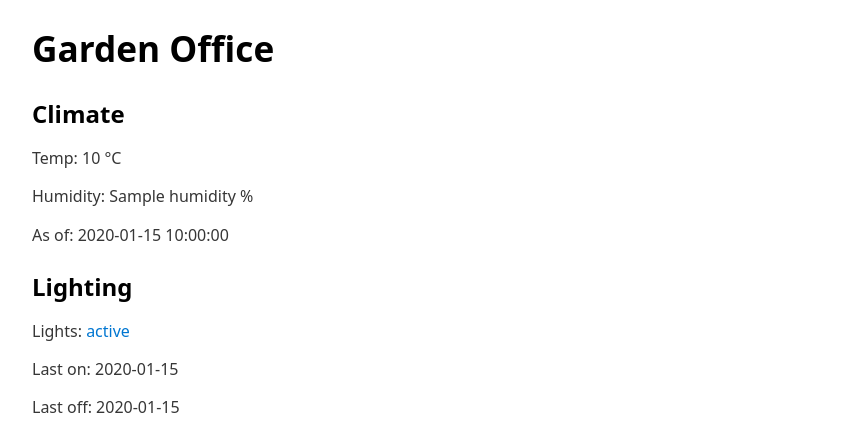
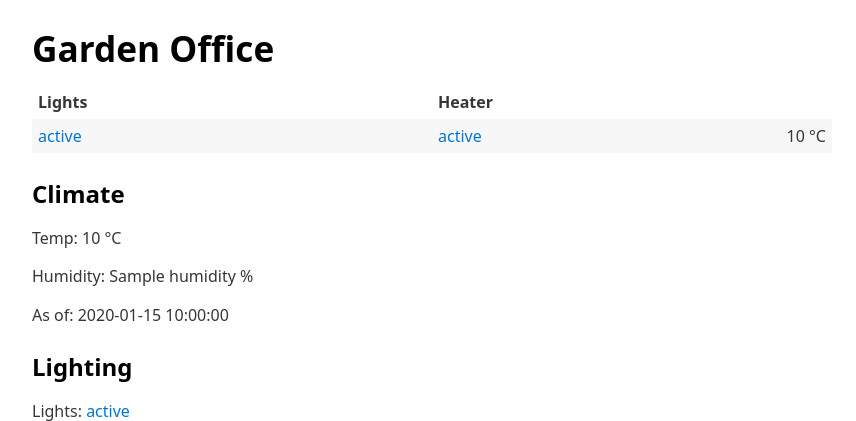
Before and after one commit to cdacos/raspberry-pi-experiments, a Flask app: template app/templates/index.html in a window 1280 px wide. Shown: the top 421 px of the page, without its empty margins (208-1064 px from the left). Run offline with Flask 2, Linux system fonts and the light colour scheme; the template is opened without the code that fills it: most values are stand-ins (such as "Sample title", 1, 10 or a date in 2020).

Commit message:
Added buttons to top of web page

```diff
--- a/app/templates/index.html
+++ b/app/templates/index.html
@@ -10,6 +10,17 @@
     <body>
 
         <h1>Garden Office</h1>
+
+	<table>
+	    <tr>
+	        <th>Lights</th>
+	        <th>Heater</th>
+	    </tr>
+	    <tr>
+                <td><a href="/lights?state={{ lights.state }}">{{ lights.state }}</a></td>
+		<td><a href="/heater?state={{ heater.state }}">{{ heater.state }}</a> <span style="float: right;">{{ climate.temperature }} &#176;C</span></td>
+	    </tr>
+	</table>
 
         <h2>Climate</h2>
         <div>
```
